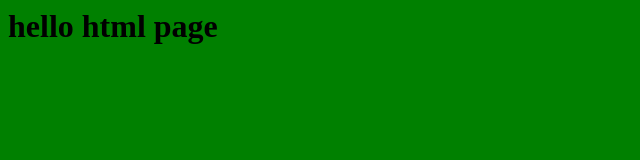
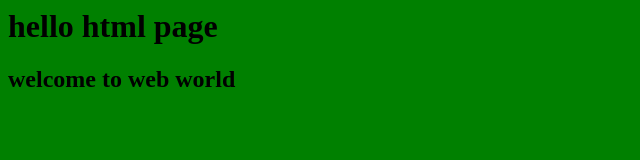
Before and after one commit to kanchanraju2015/html-page-design, a plain HTML site: page ex1.html in a window 1280 px wide. Shown: the whole page, without its empty margins (0-640 px from the left). Drawn offline with Linux system fonts and the light colour scheme.

Commit message:
Update ex1.html

```diff
--- a/ex1.html
+++ b/ex1.html
@@ -4,5 +4,6 @@
 <body bgcolor="green">
 
     <h1> hello html page </h1>
+    <h2> welcome to web world</h2>
 </body>
 </html>
```
